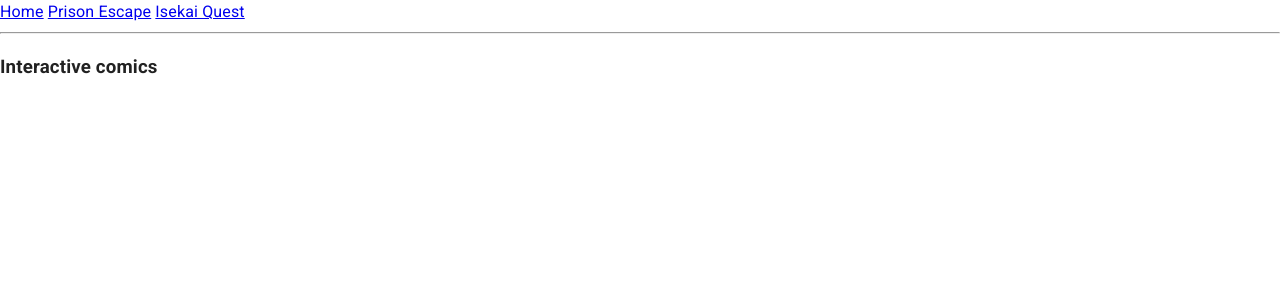
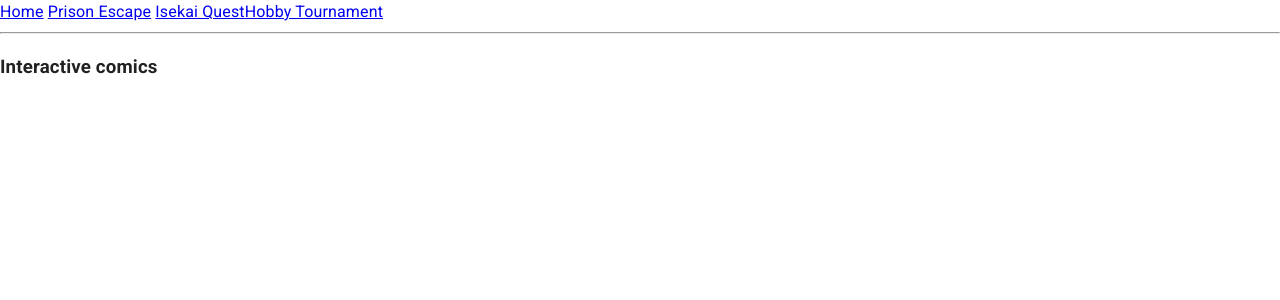
Before and after one commit to jovixd/interactive-comic, a React (Vite) app: page / in a window 1280 px wide. Shown: the top 300 px of the page. Built offline with nearby package versions, Linux system fonts and the light colour scheme.

Commit message:
add link

```diff
--- a/src/main.tsx
+++ b/src/main.tsx
@@ -21,6 +21,9 @@ const rootRoute = createRootRoute({
         </Link>{' '}
         <Link to="/02-isekai-quest" className="[&.active]:font-bold">
           Isekai Quest
+        </Link>
+        <Link to="/03-hobby-tournament" className="[&.active]:font-bold">
+          Hobby Tournament
         </Link>
       </div>
       <hr />
```
